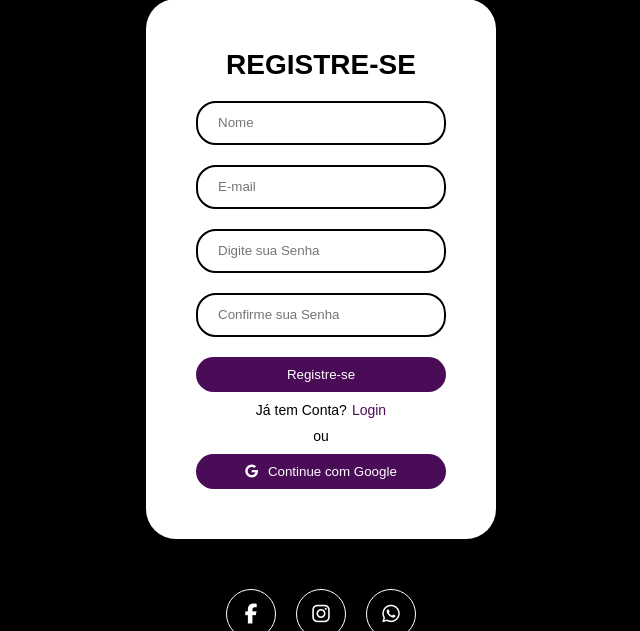
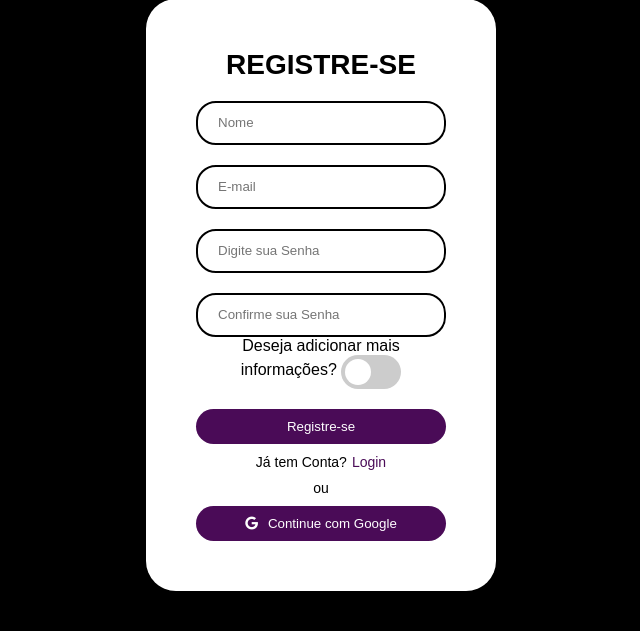
Before and after one commit to Yoriel-silva/Ryno, a FastAPI app: page /cadastro in a window 1280 px wide. Shown: the part 177-808 px from the top of the page, without its empty margins (319-959 px from the left). Run offline with FastAPI, Linux system fonts and the light colour scheme.

Commit message:
cadastro profissional

```diff
--- a/AFazer.txt
+++ b/AFazer.txt
@@ -2,3 +2,6 @@ Front -
 - mudar os links do nav para ir diretamente para a página desejada
 - linkar as areas especificar para também ir a página designada
 -
+
+- alterações após o usuario logar
+- verificador de senha
--- a/app/CRUD/crud.py
+++ b/app/CRUD/crud.py
@@ -11,6 +11,10 @@ Session = sessionmaker(bind=db)
 
 # Operação de Escrita
 def create(modelos):
+    # Verifica se 'modelos' é iterável; se não for, transforma em uma lista
+    if not isinstance(modelos, list):
+        modelos = [modelos]
+
     with Session() as s:
         for modelo in modelos:
             s.add(modelo)
--- a/app/main.py
+++ b/app/main.py
@@ -8,6 +8,7 @@ from CRUD.crud import create, read
 from sqlalchemy import create_engine
 from sqlalchemy.orm import sessionmaker
 from starlette.middleware.sessions import SessionMiddleware
+from typing import Optional
 import os #Import para debug
 
 # Conexão com DB
@@ -49,9 +50,39 @@ def read_cadastro(request: Request):
 
 # Post de Cadastro
 @app.post('/cadastro/enviar', response_class=HTMLResponse)
-def cadastro(nome:str = Form(...), email: str = Form(...), senha: str = Form(...)):
+def cadastro(
+    nome: str = Form(...),
+    email: str = Form(...),
+    senha: str = Form(...),
+    tipo: Optional[str] = Form('aluno'),  # Switch pode ser None ou "on"
+    telefone: Optional[str] = Form(None),  # Campos opcionais
+    horario: Optional[str] = Form(None),
+    modalidade: Optional[str] = Form(None),
+    preco: Optional[str] = Form(None)
+):
+    tipo_final = tipo if tipo == "profissional" else "aluno"
 
-    usuario = [Usuario(nome=nome,email=email,senha=senha)]
+    if tipo_final == "profissional":
+        if not telefone or not horario or not modalidade or not preco:
+            return HTMLResponse(content="Preencha todos os campos adicionais.", status_code=400)
+        usuario = Usuario(
+            nome=nome,
+            email=email,
+            senha=senha,
+            tipo=tipo_final,
+            telefone=telefone,
+            horario=horario,
+            modalidade=modalidade,
+            preco=preco
+        )
+    else:
+        usuario = Usuario(
+            nome=nome,
+            email=email,
+            senha=senha,
+            tipo=tipo_final
+            # Não inclui os campos opcionais se o switch estiver "off"
+        )
     create(usuario)
     return RedirectResponse(url=f"/login", status_code=303)
 
--- a/app/templates/cadastro.html
+++ b/app/templates/cadastro.html
@@ -34,6 +34,29 @@
                 <input type="text" name="email" id="email" placeholder="E-mail"><br>
                 <input type="password" name="senha" id="senha" placeholder="Digite sua Senha">
                 <input type="password" name="senha" id="senha" placeholder="Confirme sua Senha"><br>
+
+                <label for="mostrarInfo">Deseja adicionar mais informações?</label>
+                <label class="switch">
+                    <input type="checkbox" id="tipo" onchange="toggleInformacoes()" name="tipo" value="profissional">
+                    <span class="slider round"></span>
+                </label>
+
+                <!-- Campos adicionais -->
+                <div id="informacoesAdicionais" style="display: none;">
+                    <h2>Informações Adicionais</h2>
+                    <label for="telefone">Telefone:</label>
+                    <input type="text" id="telefone" name="telefone"><br><br>
+
+                    <label for="horario">Horario:</label>
+                    <input type="text" id="horario" name="horario"><br><br>
+
+                    <label for="modalidade">Modalidade:</label>
+                    <input type="text" id="modalidade" name="modalidade">
+
+                    <label for="preco">Faixa de Preço:</label>
+                    <input type="text" id="preco" name="preco">
+                </div>
+
                 <button id="botao-registrar">Registre-se</button>
                 <p>Já tem Conta?<a href="/login"> Login</a></p>
                 <p>ou</p>
@@ -58,5 +81,6 @@
         <p>E-mail : Ryno@gmail.com</p>
         </footer>
     </div>
+    <script src="/static/script.js"></script>
 </body>
 </html>
--- a/static/css/styleCadastro.css
+++ b/static/css/styleCadastro.css
@@ -201,3 +201,56 @@ footer p {
     color: #000000;
     border-color: #4A0B57;
 }
+
+/* Estilo do switch */
+.switch {
+    position: relative;
+    display: inline-block;
+    width: 60px;
+    height: 34px;
+  }
+
+  .switch input {
+    opacity: 0;
+    width: 0;
+    height: 0;
+  }
+
+  .slider {
+    position: absolute;
+    cursor: pointer;
+    top: 0;
+    left: 0;
+    right: 0;
+    bottom: 0;
+    background-color: #ccc;
+    transition: 0.4s;
+  }
+
+  .slider:before {
+    position: absolute;
+    content: "";
+    height: 26px;
+    width: 26px;
+    left: 4px;
+    bottom: 4px;
+    background-color: white;
+    transition: 0.4s;
+  }
+
+  input:checked + .slider {
+    background-color: #2196F3;
+  }
+
+  input:checked + .slider:before {
+    transform: translateX(26px);
+  }
+
+  /* Slider arredondado */
+  .slider.round {
+    border-radius: 34px;
+  }
+
+  .slider.round:before {
+    border-radius: 50%;
+  }
--- /dev/null
+++ b/static/script.js
@@ -0,0 +1,22 @@
+function toggleInformacoes() {
+    const checkbox = document.getElementById("tipo");
+    const informacoesAdicionais = document.getElementById("informacoesAdicionais");
+
+    if (checkbox.checked) {
+        informacoesAdicionais.style.display = "block";  // Mostrar campos adicionais
+    } else {
+        informacoesAdicionais.style.display = "none";   // Esconder campos adicionais
+    }
+}
+
+function atualizarValorSwitch() {
+    const checkbox = document.getElementById("tipo");
+    const valorSwitch = document.getElementById("valorSwitch");
+
+    // Atualiza o valor do campo oculto baseado na posição do switch
+    if (checkbox.checked) {
+        valorSwitch.value = "profissional";
+    } else {
+        valorSwitch.value = "aluno";
+    }
+}
```
Also changed, not shown: app/Models/createdb.py (+7 -0 lines), app/Models/models.py (+7 -0 lines), base.db.
